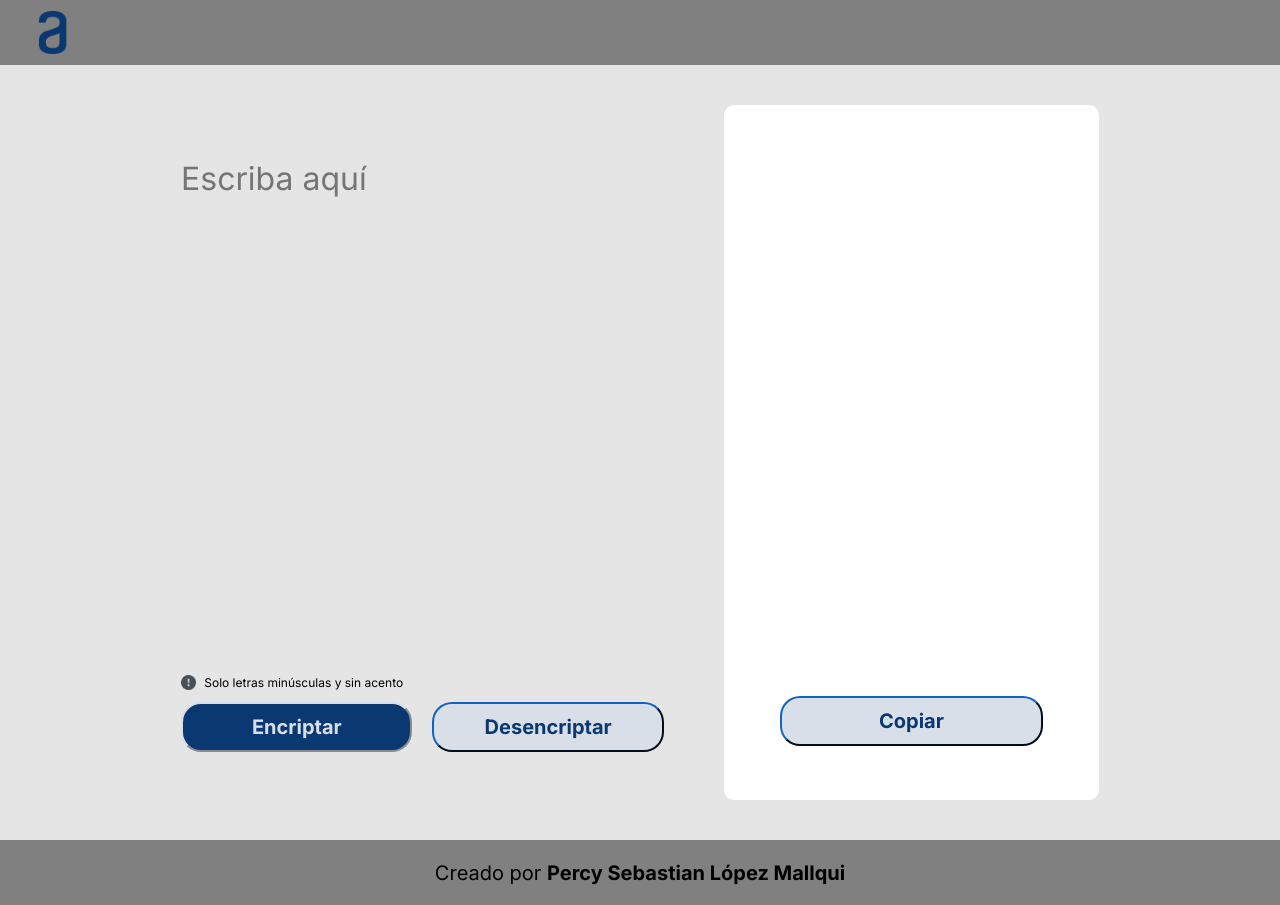
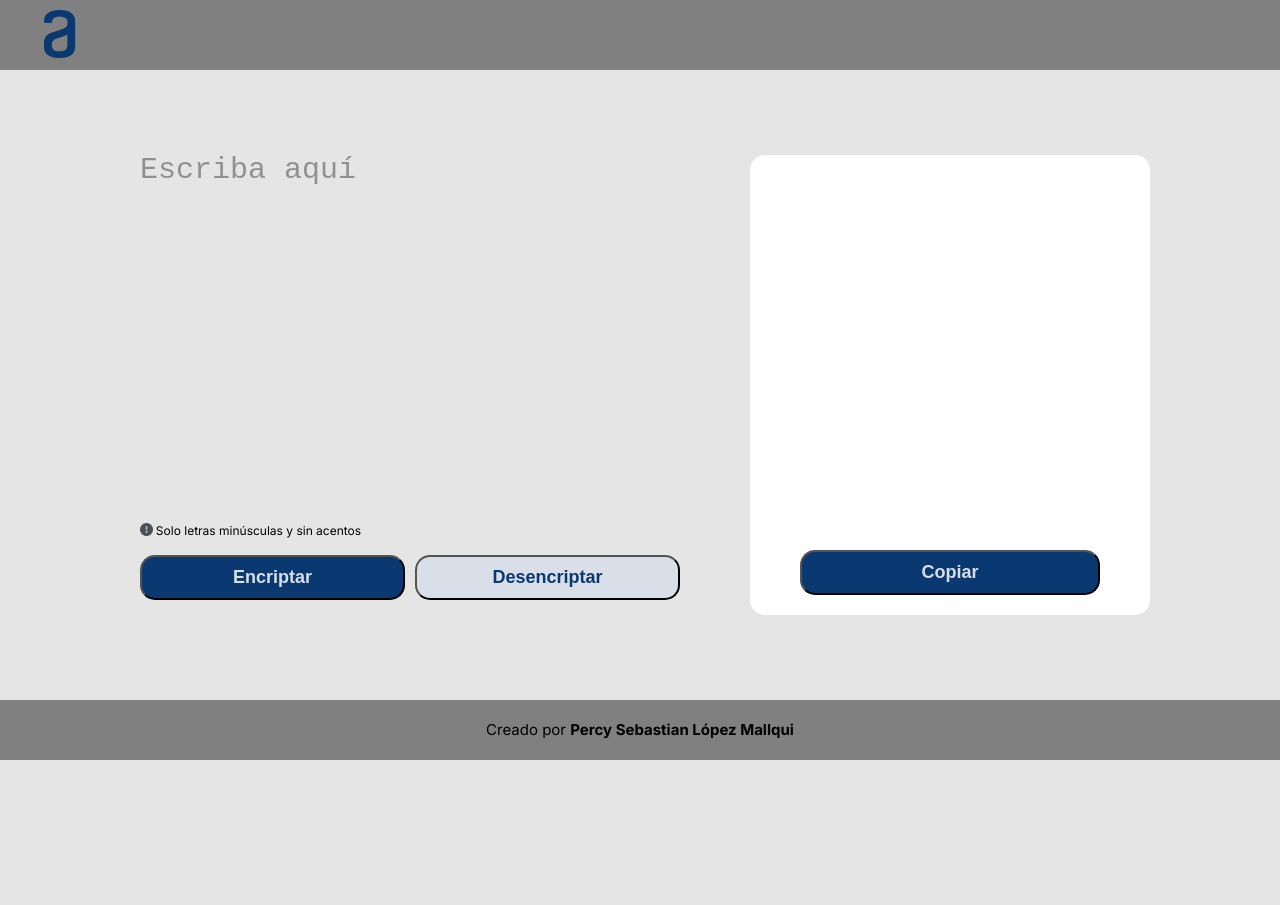
Before and after one commit to Se-Basstian/encriptador-de-texto, a plain HTML site: page index.html in a window 1280 px wide. Both pictures are taken after a click on the button "Encriptar". After the commit the page ends 800 px from the top, so only its background shows below. Drawn offline with Linux system fonts and the light colour scheme.

Commit message:
Mejora en los archivos

```diff
--- a/index.html
+++ b/index.html
@@ -1,35 +1,54 @@
-<!DOCTYPE html>
-<html lang="es">
+<!doctype html>
+<html lang="en">
     <head>
-    <meta charset="UTF-8">
-    <meta name="viewport" content="width=device-width, initial-scale=1.0">
-    <link rel="stylesheet" href="styles/style.css">
-    <title>Principal</title>
+        <meta charset="UTF-8" />
+        <meta name="viewport" content="width=device-width, initial-scale=1.0" />
+        <link rel="stylesheet" href="styles/style.css" />
+        <title>Encriptador</title>
     </head>
     <body>
-    <header class="encabezado">
-        <img class="logo" src="img/Logo.png" alt="Logo de Alura">
+        <!--Aquí agregaremos todo lo que debe tener nuestra cabecera-->
+        <header>
+            <img src="./img/Logo.png" alt="Logo de Alura" />
         </header>
-    <main class="contenido">
-        <section class="entrada_texto">
-            <textarea class="cuadros" id="cuadro_entrada" placeholder="Escriba aquí"></textarea>
-            <p id="aviso"><img src="img/Group.png" alt="importanta">Solo letras minúsculas y sin acento</p>
-            <div id="grupo_botones">
-                <button onclick="btn_encriptar();" class="botones" id="btn_encriptar">Encriptar</button>
-                <button onclick="btn_desEncriptacion();" class="botones" id="btn_desencriptar">Desencriptar</button>
+
+        <!--Esta etiqueta contendra todo el contenido principal de nuestro encriptador-->
+        <main>
+            <section class="entrada">
+                <textarea id="input-text" placeholder="Escriba aquí"></textarea>
+                <p>
+                    <!--img src="img/Group.png" alt="" /-->
+                    Solo letras minúsculas y sin acentos
+                </p>
+                <div id="grupo-botones">
+                    <button id="btn-encriptar">Encriptar</button>
+                    <button disabled id="btn-desencriptar">Desencriptar</button>
                 </div>
             </section>
-        <section class="salida_texto">
-            <img id="muñeco" src="img/Muñeco.png" alt="Una persona con una lupa">
-            <p class="aviso_salida" id="aviso_salida_titulo">Ningún mensaje fue encontrado</p>
-            <p class="aviso_salida" id="aviso_salida_parrafo">Ingrese el texto que desee encriptar o  desencriptar</p>
-            <textarea class="cuadros" id="cuadro_salida" readonly hidden></textarea>
-            <button onclick="btn_copiar();" class="botones" id="btn_copiar" hidden>Copiar</button>
+
+            <section class="salida">
+                <!--Los elementos "img", "p"*2 se ocultara cuando hagan clic al boton encriptar-->
+                <img
+                    id="sld-1"
+                    src="./img/Muñeco.png"
+                    alt="Una persona con una lupa"
+                />
+                <p id="sld-2">Ningún mensaje fue encontrado</p>
+                <p id="sld-3">
+                    Ingrese el texto que desee encriptar o desencriptar
+                </p>
+
+                <!--Elementos ocultos por defecto-->
+                <p id="salida-txt" hidden></p>
+                <button id="btn-copiar" hidden>Copiar</button>
             </section>
         </main>
-    <footer class="pie_pagina">
+
+        <!--Aquí se agreda todo en contenido de pie de página-->
+        <footer>
             <p>Creado por <b>Percy Sebastian López Mallqui</b></p>
         </footer>
-    <script src="scripts/main.js"></script>
+
+        <script src="./scripts/main.js"></script>
     </body>
 </html>
--- a/scripts/main.js
+++ b/scripts/main.js
@@ -1,144 +1,54 @@
+const input_text = document.querySelector("#input-text");
+const btn_encriptar = document.querySelector("#btn-encriptar");
+const btn_desencriptar = document.querySelector("#btn-desencriptar");
+const btn_copiar = document.querySelector("#btn-copiar");
 
-function btn_encriptar() {
-    let texto = document.getElementById("cuadro_entrada").value;
+// AGREGAMOS EVENTOS
+btn_encriptar.addEventListener("click", cambirSalida);
+btn_encriptar.addEventListener("click", encriptar);
 
-    cambiarInterfaz();
+btn_desencriptar.addEventListener("click", desencriptar);
 
-    let texto_salida = document.getElementById('cuadro_salida');
+btn_copiar.addEventListener("click", copiar);
 
-    texto_salida.innerHTML = encriptadorSimple(texto);
+// FUNCIONES
 
-    document.getElementById('cuadro_entrada').value = ''; // Linea encargada de limpiar el textarea de entrada de datos.
+/**
+ * Esta función se encarga de ocultar la
+ * image y dos parrafos que se muestran por
+ * defecto. Seguido de eso mostrara un parrafo
+ * y un botón que se ocultaban por defecto.
+ */
+function cambirSalida() {
+  ocultar("sld-1");
+  ocultar("sld-2");
+  ocultar("sld-3");
+
+  mostrar("salida-txt");
+  mostrar("btn-copiar");
+
+  document.getElementById("btn-desencriptar").disabled = false;
 }
 
-function btn_desEncriptacion() {
-    let texto = document.getElementById('cuadro_entrada').value;
-
-    cambiarInterfaz();
-
-    let texto_salida = document.getElementById('cuadro_salida');
-
-    texto_salida.innerHTML = desEncriptadorSimple(texto);
-
-    document.getElementById('cuadro_entrada').value = ''; // Limpia la patalla de entrada.
-}
-
-function btn_copiar() {
-
-    const textoCopiado = document.getElementById('cuadro_salida').value;
-
-    navigator.clipboard.writeText(textoCopiado)
-        .then(
-            () => {
-                alert(`Texto copiado ${textoCopiado}`);
-            }
-        )
-        .catch(
-            err => {
-                alert("Error al copiar", err);
-            }
-        );
-
-    cambiarInterfaz2();
-
-}
-
-/**
- * Oculta un elemento html que
- * se encuntra visible.
- * @param {string} identificador
- */
-function ocultarPorID(identificador) {
-    document.getElementById(identificador).setAttribute('hidden', 'true');
-}
-
-/**
- * Muestra un elemento html que
- * se encontraba oculto.
- * @param {string} identificador
- */
-function mostrarPorID(identificador){
-    document.getElementById(identificador).removeAttribute('hidden')
-}
-
-/**
- * Se encargará de borrar el contenido de
- * un elemento de html.
- * @param {string} identificador
- */
-function limparValorElemeno(identificador) {
-    document.getElementById(identificador).innerHTML = '';
-}
-
-/**
- * La función se encarga de ocultar y mostras
- * algunos elementos de la interfas gráfica.
- */
-function cambiarInterfaz() {
-    ocultarPorID("muñeco");
-    ocultarPorID("aviso_salida_titulo");
-    ocultarPorID("aviso_salida_parrafo");
-    mostrarPorID("btn_copiar");
-    mostrarPorID("cuadro_salida");
-}
-
-function cambiarInterfaz2() {
-    mostrarPorID("muñeco");
-    mostrarPorID("aviso_salida_titulo");
-    mostrarPorID("aviso_salida_parrafo");
-    ocultarPorID("btn_copiar");
-    ocultarPorID("cuadro_salida");
-}
-
-
-/**
- * PARA UNA FUTURA MEJORA.
- * Usaremos el encriptador de El Cesar en el cual
- * se basa en ponde la tercera letra superior de la
- * letra actual.
- * @param {string} palabra
- * @returns {string}
- */
-function encriptacionDeCesar(palabra) {
-    let nuevaPalabra = '';
-
-    for (let letra of palabra) {
-        if ( letra !== ' ') {
-            let uniCode = letra.charCodeAt(0);
-            uniCode += 3;
-            nuevaPalabra += String.fromCharCode(uniCode);
-        } else {
-            nuevaPalabra += ' ';
-        }
-    }
-
-    return nuevaPalabra;
-}
-
-/**
- *
- * @param {string} palabra
- * @returns {string}
- */
-function encriptadorSimple(palabra) {
-
-    let nuevaPalabra = '';
+function encriptar() {
+  let palabra = input_text.value;
+  let nuevaPalabra = "";
 
   for (let letra of palabra) {
     switch (letra) {
-            case 'a':
+      case "a":
         nuevaPalabra += "ai";
         break;
-            case 'e':
+      case "e":
         nuevaPalabra += "enter";
         break;
-            case 'i':
+      case "i":
         nuevaPalabra += "imes";
         break;
-            case 'o':
+      case "o":
         nuevaPalabra += "ober";
         break;
-            case 'u':
+      case "u":
         nuevaPalabra += "ufat";
         break;
       default:
@@ -147,54 +57,33 @@ function encriptadorSimple(palabra) {
     }
   }
 
-    return nuevaPalabra;
+  input_text.value = "";
+  document.getElementById("salida-txt").textContent = nuevaPalabra;
 }
 
-/**
- * Desencriptador del método Cesar
- * @param {string} palabra
- * @returns {string}
- */
-function desEncriptacion(palabra) {
-    let nuevaPalabra = ' ';
-
-    for (let letra of palabra) {
-        if (letra !== ' ') {
-            let uniCode = letra.charCodeAt(0);
-            uniCode -= 3;
-            nuevaPalabra += String.fromCharCode(uniCode);
-        } else {
-            nuevaPalabra += ' ';
-        }
-    }
-    return nuevaPalabra;
-}
-
-/**
-*@param {string} palabra
-*/
-function desEncriptadorSimple(palabra) {
-    let nuevaPalabra = '';
+function desencriptar() {
+  let palabra = input_text.value;
+  let nuevaPalabra = "";
 
   for (let i = 0; i < palabra.length; i++) {
     switch (palabra[i]) {
-            case 'a':
+      case "a":
         nuevaPalabra += palabra[i];
         i += 1;
         continue;
-            case 'e':
+      case "e":
         nuevaPalabra += palabra[i];
         i += 4;
         continue;
-            case 'i':
+      case "i":
         nuevaPalabra += palabra[i];
         i += 3;
         continue;
-            case 'o':
+      case "o":
         nuevaPalabra += palabra[i];
         i += 3;
         continue;
-            case 'u':
+      case "u":
         nuevaPalabra += palabra[i];
         i += 3;
         continue;
@@ -204,5 +93,39 @@ function desEncriptadorSimple(palabra) {
     }
   }
 
-    return nuevaPalabra;
+  input_text.value = "";
+  document.getElementById("salida-txt").textContent = nuevaPalabra;
 }
+
+function copiar() {
+  const textoCopiado = document.getElementById("salida-txt").innerText;
+
+  navigator.clipboard
+    .writeText(textoCopiado)
+    .then(() => {
+      alert(`Texto copiado ${textoCopiado}`);
+    })
+    .catch((err) => {
+      alert("Error al copiar", err);
+    });
+}
+
+// FUNCIONES PARA COMOPOSICIÓN
+
+/**
+ * Ocultara un elemento HTML que escojamos
+ * por su ID.
+ */
+function ocultar(id) {
+  document.getElementById(id).setAttribute("hidden", "true");
+}
+
+/**
+ * Este elemento se encarga de mostrar un elemento
+ * que esta oculto  con la propiedad de hidden. Se
+ * escoge a traves del ID.
+ * @param {string} id
+ */
+function mostrar(id) {
+  document.getElementById(id).removeAttribute("hidden");
+}
--- a/styles/style.css
+++ b/styles/style.css
@@ -1,236 +1,236 @@
-@import url('https://fonts.googleapis.com/css2?family=Inter:wght@100..900&display=swap');
+@import url("https://fonts.googleapis.com/css2?family=Inter:wght@100..900&display=swap");
 
+/** Mis variables **/
 :root {
-    --main-texto1: "Inter", sans-serif;
-    --color-fondo: #e5e5e5;
-    --color-boton: #D8DFE8;
-    --color-balco: #ffffff;
+    --color-header-footer: #808080;
+    --altura-btn: 45px;
+}
+
+/** Configuraciones globales **/
+html {
+    font-size: 10px;
+    font-family: "Inter", sans-serif;
 }
 
 body {
-    background: var(--color-fondo);
     margin: 0;
+    background-color: #e5e5e5;
 }
 
-.encabezado {
-    display: flex;
-    align-items: center;
-    background: gray;
-    height: 65px;
-    width: auto;
+/*=============================*/
+
+header {
+    /** Configuración de cabecera **/
+    width: 100%;
+    padding-top: 10px;
+    padding-bottom: 10px;
+    background-color: var(--color-header-footer);
 }
 
-.logo {
-    height: 65%;
-    width: auto;
-}
+main {
+    /** Configuración de contenido **/
+    --ancho: 1000px;
 
-.contenido {
-    display: flex;
-    justify-content: center;
-    margin: 40px auto;
-    gap: 60px;
-}
-
-.entrada_texto {
-    padding-top: 54px;
-    width: 37.72%;
-    height: 92.4%;
-}
-
-.cuadros {
-    background-color: var(--color-fondo);
-    color: #0A3871;
-    font-family: var(--main-texto1);
-    outline: none;
-    border-radius: 10px;
-    border-color: transparent;
-    resize: none;
-}
-
-#cuadro_entrada {
-    font-size: 2rem;
-    width: 100%;
-    height: 500px;
-    padding: 0;
-    border: 0;
-}
-
-#aviso {
-    display: flex;
-    font-family: var(--main-texto1);
-    width: 100%;
-    font-size: 12px;
-    gap: 8px;
-}
-
-#aviso img {
-    width: 3.14%;
-    height: 100%;
-}
-
-#grupo_botones{
-    display: flex;
-    justify-content: space-between;
-    gap: 20px;
-    width: 100%;
-}
-
-.botones {
-    height: 50px;
-    width: 98%;
-    font-family: var(--main-texto1);
-    font-weight: bold;
-    font-size: 1.25rem;
-    border-radius: 20px;
-}
-
-#btn_encriptar {
-    background: #0A3871;
-    color: var(--color-boton);
-    border-color: var(--color-boton);
-}
-
-#btn_desencriptar {
-    background: var(--color-boton);
-    color: #0A3871;
-    border-color: #0A3871;
-}
-
-.salida_texto {
-    background: var(--color-balco);
-    display: flex;
-    flex-direction: column;
-    align-items: center;
-    border-radius: 10px;
-    width: 29.3%;
-    height: 92.4%;
-    padding: 54px 0;
-}
-
-#muñeco {
-    width: 85%;
-    height: 42.2%;
-    padding-top: 25%;
-    padding-bottom: 9.5%;
-}
-
-.aviso_salida {
-    width: 85%;
-    height: 9.98%;
-    text-align: center;
-    font-family: var(--main-texto1);
-    font-weight: bold;
-    font-size: 1.5rem;
-}
-
-#aviso_salida_parrafo {
-    font-size: 1rem;
-    font-weight: normal;
-}
-
-#cuadro_salida {
-    background-color: var(--color-balco);
-    font-size: 1.5rem;
-    width: 80%;
-    height: 431px;
-    margin-bottom: 100px;
-}
-
-#btn_copiar {
-    background: var(--color-boton);
-    color: #0A3871;
-    border-color: #0A3871;
-    width: 70%;
-}
-
-.pie_pagina {
     display: flex;
     align-items: center;
     justify-content: center;
-    background: gray;
-    height: 65px;
+    flex-wrap: wrap;
+    margin-top: 10vh;
+    margin-bottom: 10vh;
+    gap: 20px;
+
+    & > .entrada {
+        /* CONFIGURA TEXT AREAS, AVISO, BOTONES */
+
+        width: calc(var(--ancho) * 0.6);
+        display: flex;
+        align-items: center;
+        flex-direction: column;
+        gap: 5px;
+
+        & > textarea {
+            width: 90%;
+            height: 350px;
+            font-family: "Courier New", Courier, monospace;
+            font-size: 3rem;
+            background-color: #e5e5e5;
+            border-color: transparent;
+            outline: none;
+            resize: none;
+
+            @media (width < 1060px) {
+                height: 220px;
             }
 
-.pie_pagina p {
-    font-family: var(--main-texto1);
-    font-size: 1.25rem;
+            &::placeholder {
+                font-size: 3rem;
+                color: #0a3871;
+                color: #919191;
+            }
         }
 
-@media (max-width: 768px) {
-    .contenido {
-        display: flex;
-        flex-direction: column;
-        align-items: center;
-        gap: 20px;
-        margin: 18px auto;
+        & > p {
+            /* PÁRRAFO DE AVISO */
+
+            --spc-icono: 13px;
+
+            background: url("../img/Group.png") no-repeat 0 0;
+            background-size: var(--spc-icono) var(--spc-icono);
+            padding-left: calc(var(--spc-icono) + (var(--spc-icono) * 0.22));
+            align-self: flex-start;
+            margin-left: 5%;
+            font-size: 1.2rem;
         }
 
-    .entrada_texto {
-        width: 75%;
+        & > div {
+            /* CONTENEDOR DE LOS BOTONES ENCRIPTAR DESENCRIPTAR */
+
+            width: 90%;
+            display: flex;
+            justify-content: space-between;
+            flex-wrap: wrap;
+            gap: 10px;
+
+            & > button {
+                flex: 260px;
+                height: var(--altura-btn);
+                background-color: #0a3871;
+                color: #d8dfe8;
+                font-weight: bold;
+                border-radius: 15px;
+                margin-bottom: 20px;
+                font-size: 1.8rem;
+
+                @media (width < 1060px) {
+                    margin: 0;
+                }
             }
 
-    #cuadro_entrada {
+            & > button[disabled] {
+                background-color: rgb(97, 106, 107, 50%);
+                color: rgb(236, 240, 241);
+            }
+
+            & > button + button {
+                background-color: #d8dfe8;
+                color: #0a3871;
+            }
+        }
+    }
+
+    & > .salida {
+        /** Da estilos a la imagen de la derecha*/
+
+        width: calc(var(--ancho) * 0.4);
+        background-color: white;
+        border-radius: 15px;
+        margin: auto 20px;
+
+        @media (width < 1060px) {
+            width: calc((var(--ancho) * 0.53));
+        }
+
+        @media (width <= 346px) {
             height: 200px;
         }
 
-    #muñeco {
+        & > img {
+            max-width: 100%;
+            margin: 20px;
+
+            @media (width < 1060px) {
                 display: none;
-    }
-
-    .salida_texto {
-        width: 75%;
-    }
-
-    #btn_copiar {
-        width: 50%;
-    }
-
-    #cuadro_salida {
-        width: 65%;
-        height: auto;
-    }
-
-    .pie_pagina p {
-        font-size: 1rem;
             }
         }
 
-@media (max-width: 375px) {
-    .entrada_texto {
-        width: 90%;
-        padding-top: 15px;
+        & > p {
+            font-size: 1.6rem;
+            text-align: center;
         }
 
-    #grupo_botones {
-        display: flex;
-        flex-direction: column;
-        gap: 5px;
+        & > img + p {
+            /* Da estilo al primer párrafo */
+
+            font-weight: bold;
+            font-size: 3rem;
+
+            @media (width <= 515px) {
+                font-size: 2.5rem;
+            }
         }
 
-    .botones {
-        width: 95%;
-        height: 55px;
-        font-size: 16px;
+        & > p + p {
+            /* Da estilo al segundo párrafo */
+
+            font-size: 2rem;
+            margin-bottom: 60px;
+
+            @media (width <= 515px) {
+                font-size: 1.5rem;
+            }
         }
 
-    .salida_texto {
-        width: 90%;
+        & > p + p + p {
+            /* Estilo par el texto de salida */
+
+            height: 361px;
+            margin: 17px;
+            text-align: left;
+
+            @media (width < 1060px) {
+                height: 220px;
+            }
+            @media (width <= 346px) {
+                height: 50%;
+            }
         }
 
-    #cuadro_salida {
-        height: 150px;
-        width: 95%;
-        margin-bottom: 12px;
+        & > p + button {
+            /* Botón para copiar texto encriptado o desencriptado */
+
+            --ancho-btn: 100px;
+
+            width: calc(100% - var(--ancho-btn));
+            height: var(--altura-btn);
+            padding: 0;
+            margin: 0 calc(var(--ancho-btn) * 0.5);
+            margin-bottom: 20px;
+            border-radius: 15px;
+            background-color: #0a3871;
+            color: #d8dfe8;
+            font-weight: bold;
+            font-size: 1.8rem;
+
+            @media (width <= 588px) {
+                --ancho-btn: 25px;
+            }
+        }
+    }
 }
 
-    #btn_copiar {
-        width: 79.5%;
+footer {
+    /* Configuracion de pie de página */
+    display: grid;
+    grid-template-columns: repeat(3, 1fr);
+    grid-template-rows: repeat(3, 1fr);
+    height: 6em;
+    margin: 0;
+    background-color: var(--color-header-footer);
+
+    & > p {
+        width: 100%;
+        grid-column: 2 / 3;
+        grid-row: 2 / 3;
+        font-size: 1.5rem;
+        margin: 0;
+        text-align: center;
+
+        @media (width <= 346px) {
+            width: 200px;
         }
 
-    .pie_pagina p {
-        width: auto;
-        text-align: center;
-        font-size: 0.8rem;
+        @media (width <= 517px) {
+            font-size: 1.1rem;
         }
     }
+}
```
Lines whose indentation alone changed are shown as unchanged.
